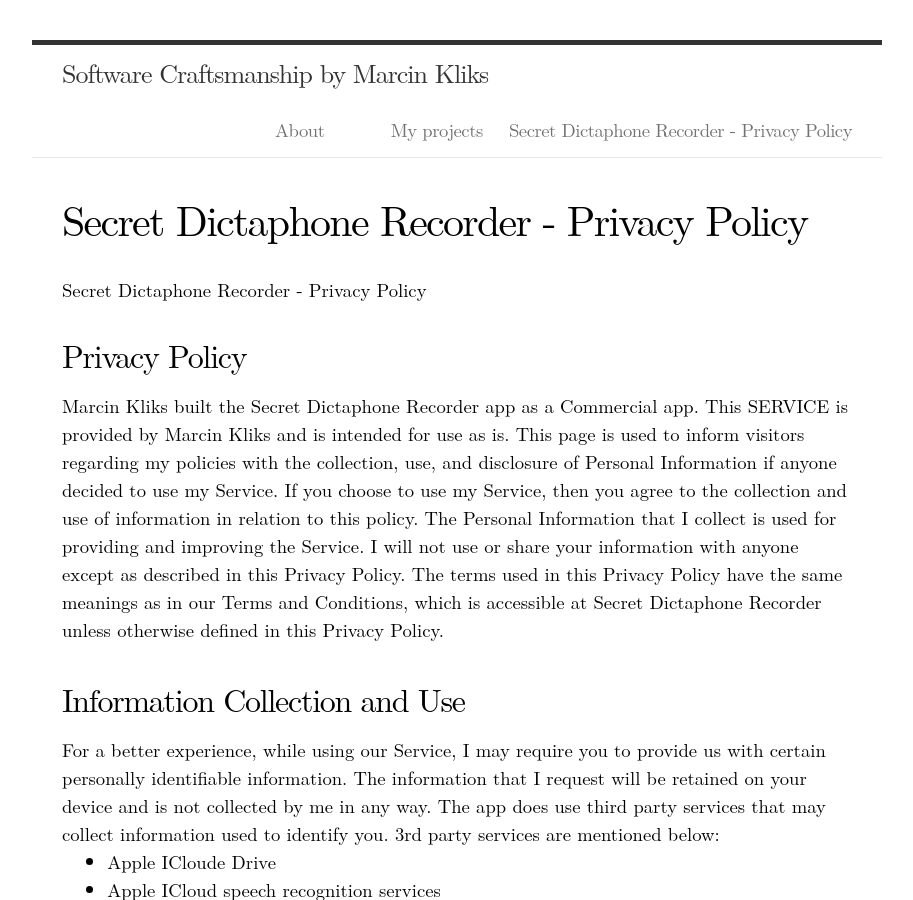
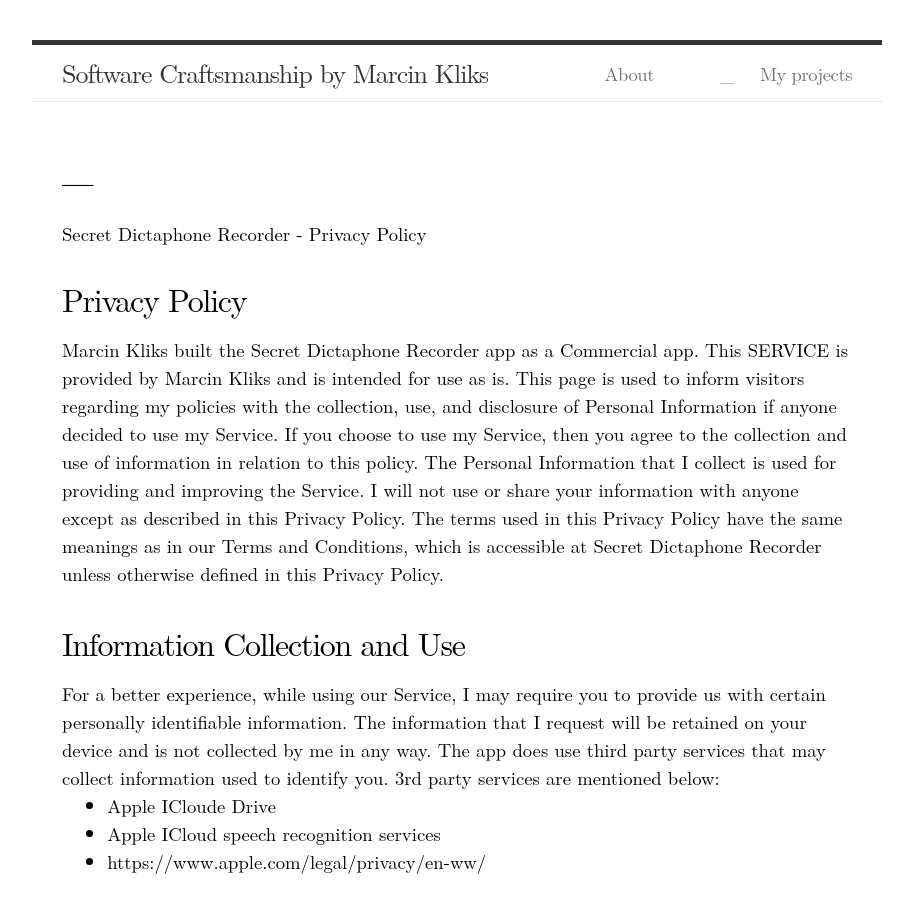
Before and after one commit to vi4m/vi4m.github.io, a Jekyll site: the page built from secret-dictaphone-recorder.md, in a window 1280 px wide and 900 px high. Shown: the whole window, without its empty margins (183-1096 px from the left). Built offline with Jekyll 4.4.1, drawn with Linux system fonts in a browser that asks for light colours; some web fonts are replaced; our own code applies the rules of GitHub Pages for plain Markdown files; comment, search, counter and statistics services are not loaded; some of the changed lines change nothing that is shown.

Commit message:
Update secret-dictaphone-recorder.md

```diff
--- a/secret-dictaphone-recorder.md
+++ b/secret-dictaphone-recorder.md
@@ -1,3 +1,9 @@
+---
+layout: page
+title: _
+published: true
+---
+
 # Secret Dictaphone Recorder - Privacy Policy
 
 ## Privacy Policy
```
